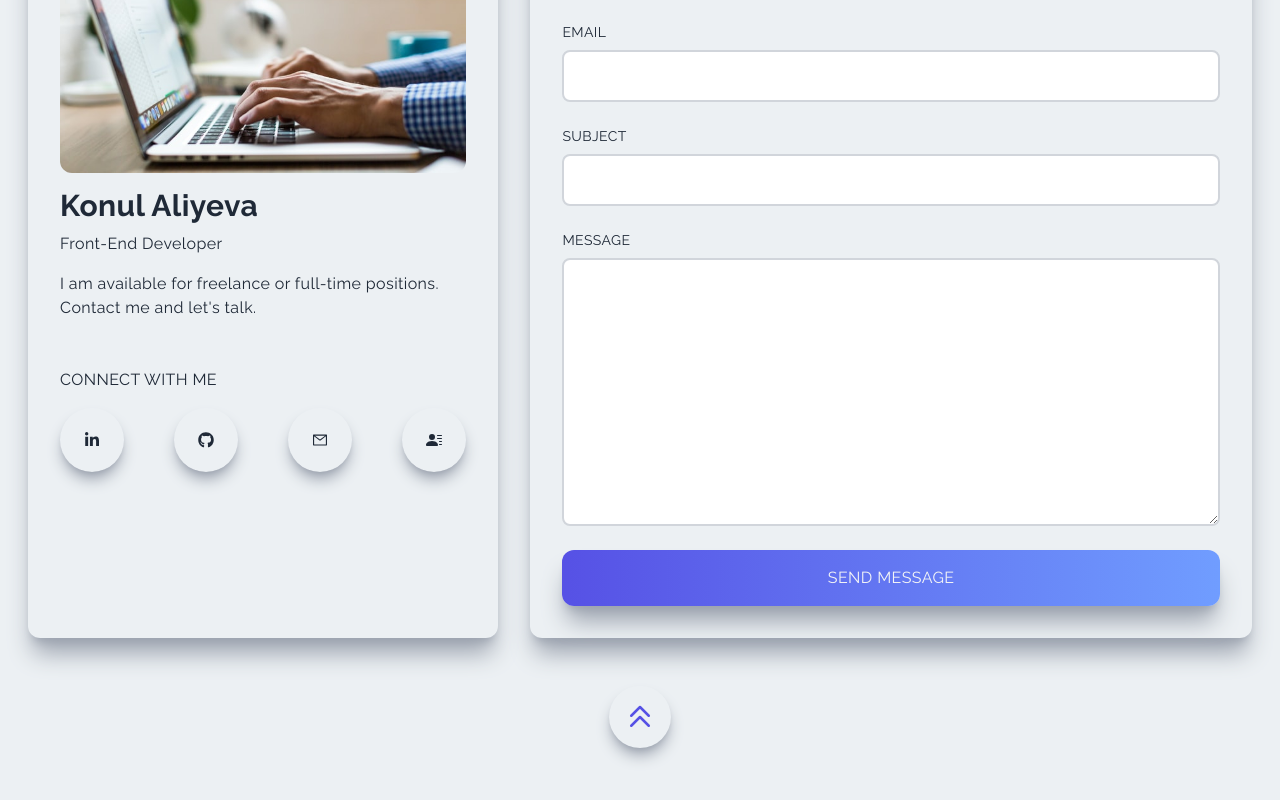
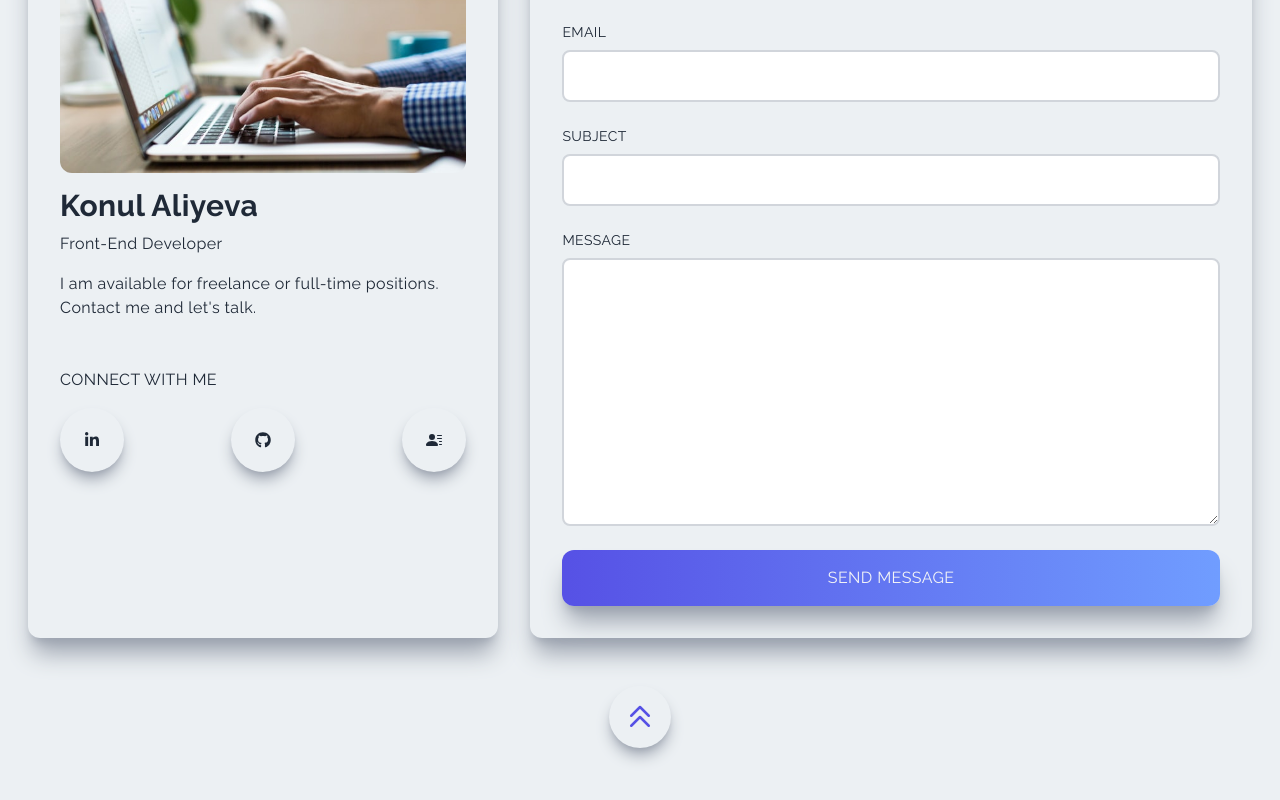
Before and after one commit to konulaliyeva/portifolio-app, a Next.js app: page / in a window 1280 px wide. Shown: the part 2891-3691 px from the top of the page. Built offline with nearby package versions, Linux system fonts and the light colour scheme.

Commit message:
Fix bug on icons

```diff
--- a/components/Contact.jsx
+++ b/components/Contact.jsx
@@ -56,9 +56,7 @@
                     </div>
                   </a>
 
-                  <div className='rounded-full shadow-lg shadow-gray-400 p-6 cursor-pointer hover:scale-110 ease-in duration-300'>
-                    <AiOutlineMail />
-                  </div>
+
                   <Link href='/resume'>
                     <a>
                       <div className='rounded-full shadow-lg shadow-gray-400 p-6 cursor-pointer hover:scale-110 ease-in duration-300'>
```
